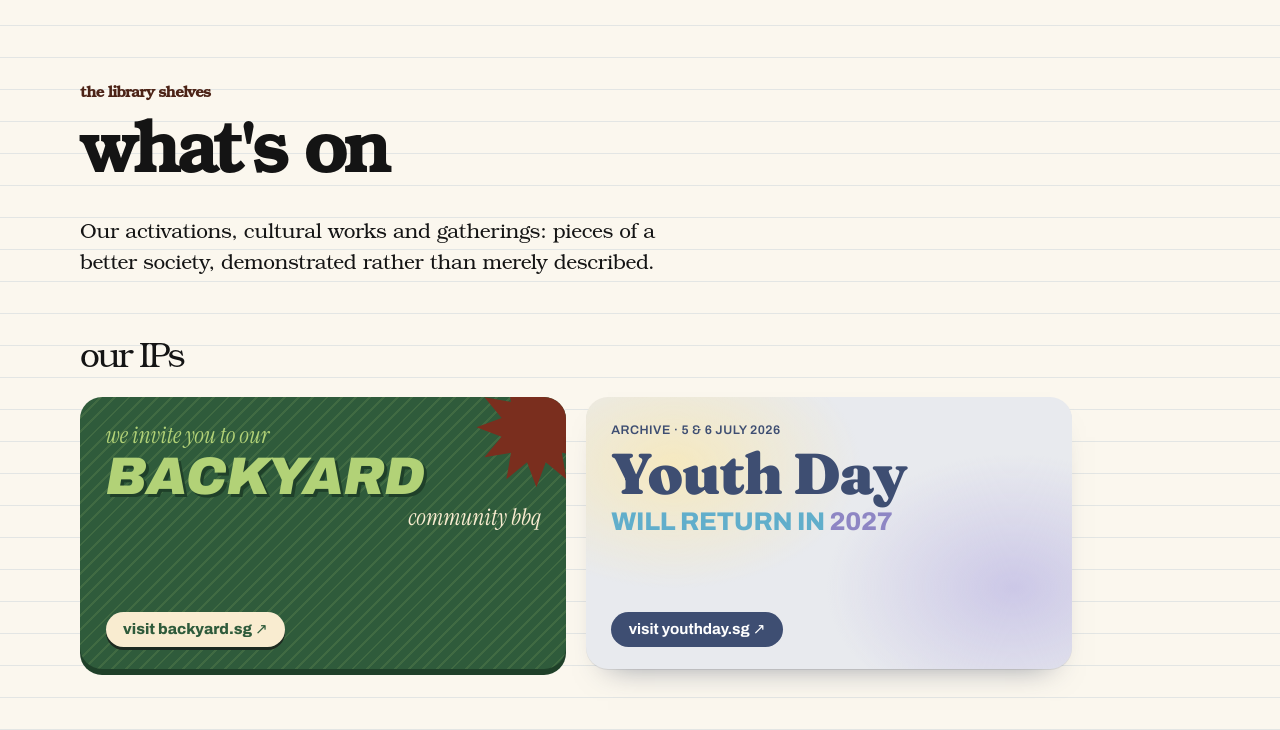
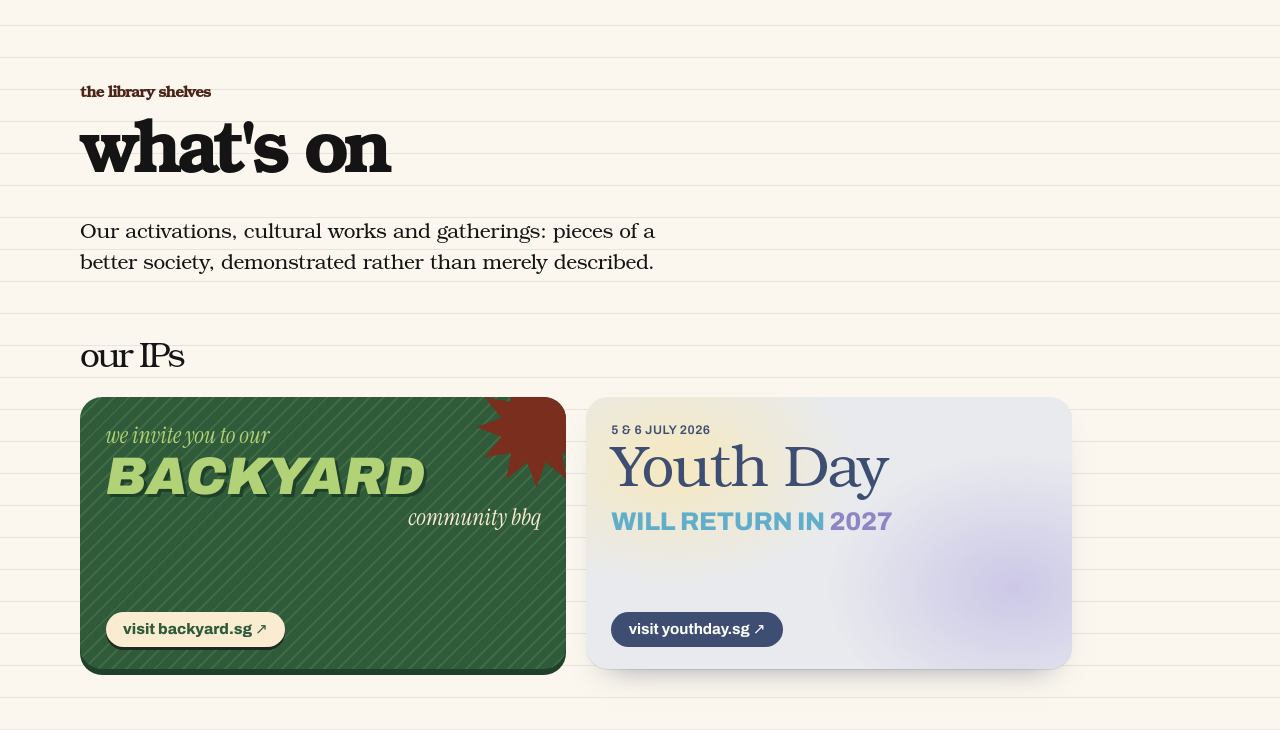
Before and after one commit to the-newnormal/normal, a plain HTML site: page events.html in a window 1280 px wide. Shown: the part 70-800 px from the top of the page. Drawn offline with Linux system fonts and the light colour scheme; a web font is replaced by a local one.

Commit message:
Youth Day card: Bookmania name, drop "ARCHIVE"
The name now uses Bookmania instead of Fraunces (Fraunces is no longer
loaded) and the small line reads "5 & 6 July 2026".

Co-Authored-By: Claude Opus 5.5 <noreply@anthropic.com>
Claude-Session: https://claude.ai/code/session_0126g5rn8Wf2AKBTsywNcw5x

```diff
--- a/events.html
+++ b/events.html
@@ -11,7 +11,7 @@
   <!-- fonts for the IP cards, matching backyard.sg and youthday.sg -->
   <link rel="preconnect" href="https://fonts.googleapis.com">
   <link rel="preconnect" href="https://fonts.gstatic.com" crossorigin>
-  <link rel="stylesheet" href="https://fonts.googleapis.com/css2?family=Archivo:ital,wdth,wght@0,62..125,100..900;1,62..125,100..900&family=Fraunces:opsz,wght,SOFT,WONK@9..144,100..900,0..100,0..1&family=Instrument+Serif:ital@0;1&display=swap">
+  <link rel="stylesheet" href="https://fonts.googleapis.com/css2?family=Archivo:ital,wdth,wght@0,62..125,100..900;1,62..125,100..900&family=Instrument+Serif:ital@0;1&display=swap">
   <link rel="stylesheet" href="styles.css">
 </head>
 <body>
--- a/events.js
+++ b/events.js
@@ -14,7 +14,7 @@
 */
 window.NORMAL_IPS = [
   { name: "Backyard", theme: "backyard", kicker: "we invite you to our", blurb: "community bbq", link: "https://backyard.sg" },
-  { name: "Youth Day", theme: "youthday", kicker: "archive · 5 & 6 July 2026", blurb: "will return in 2027", link: "https://youthday.sg" },
+  { name: "Youth Day", theme: "youthday", kicker: "5 & 6 July 2026", blurb: "will return in 2027", link: "https://youthday.sg" },
 ];
 
 /*
--- a/styles.css
+++ b/styles.css
@@ -569,7 +569,7 @@ a.ip--backyard:hover { background: repeating-linear-gradient(-45deg, rgba(178, 2
   box-shadow: 0 3px 0 #1d2a20;
 }
 
-/* youthday.sg: pale lavender with soft glows, navy + sky blue + lavender; Fraunces + Archivo caps */
+/* youthday.sg: pale lavender with soft glows, navy + sky blue + lavender; Bookmania + Archivo caps */
 .ip--youthday {
   color: #2b3652;
   background:
@@ -586,9 +586,8 @@ a.ip--backyard:hover { background: repeating-linear-gradient(-45deg, rgba(178, 2
 }
 .ip--youthday .ip__name {
   margin-top: .35rem;
-  font: 900 clamp(2.6rem, 5.4vw, 3.6rem)/.95 "Fraunces", Georgia, serif;
-  font-variation-settings: "SOFT" 100, "WONK" 1, "opsz" 144;
-  letter-spacing: -.02em;
+  font: 400 clamp(2.6rem, 5.4vw, 3.6rem)/.95 var(--font);
+  letter-spacing: -.03em;
   color: #3e4e72;
 }
 .ip--youthday .ip__blurb {
```
